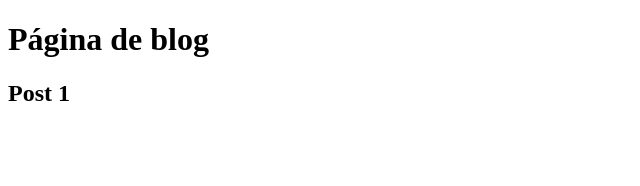
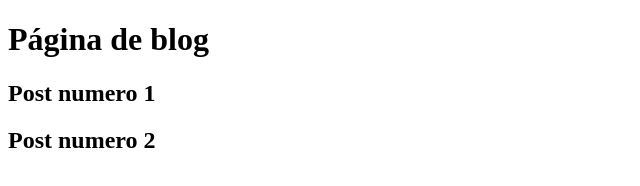
Before and after one commit to math-cristhyan/aulagithub, a plain HTML site: page blog.html in a window 1280 px wide. Shown: the whole page, without its empty margins (0-640 px from the left). Drawn offline with Linux system fonts and the light colour scheme.

Commit message:
Novo post na página de blog

```diff
--- a/blog.html
+++ b/blog.html
@@ -8,7 +8,8 @@
 </head>
 <body>
   <h1>Página de blog</h1>
-  <h2>Post 1</h2>
+  <h2>Post numero 1</h2>
+  <h2>Post numero 2</h2>
 
 </body>
 </html>
```
